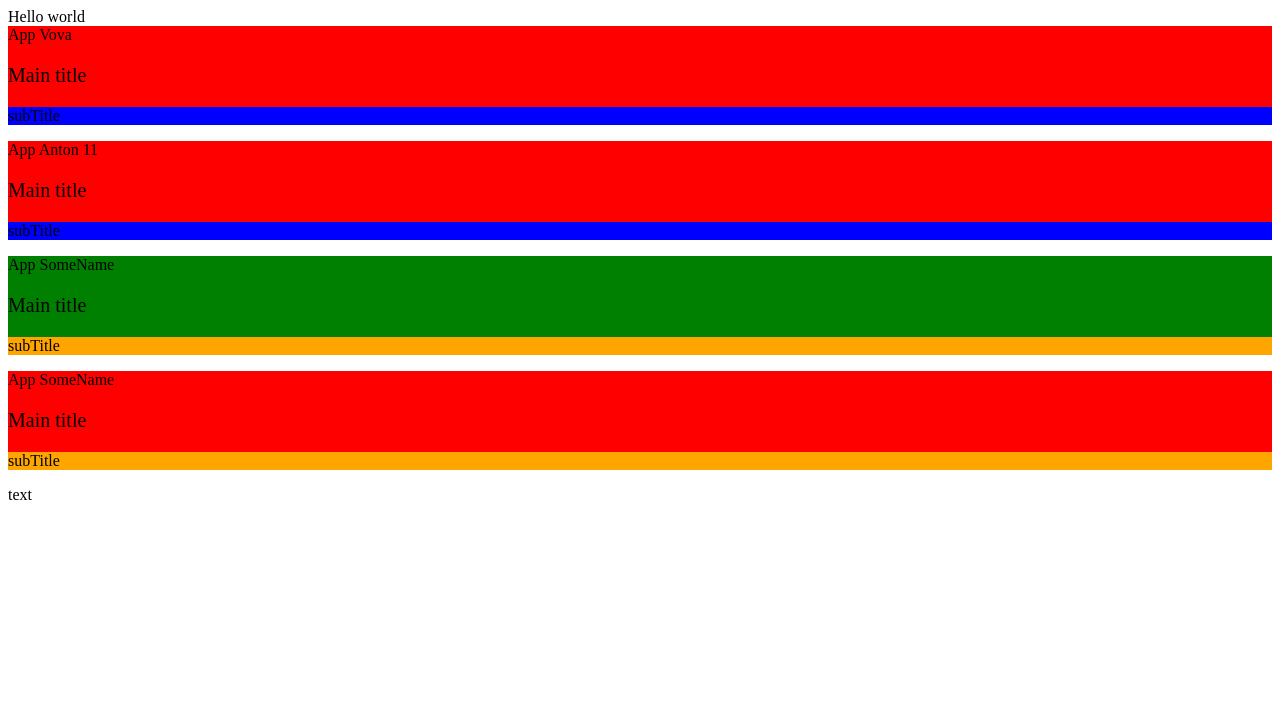
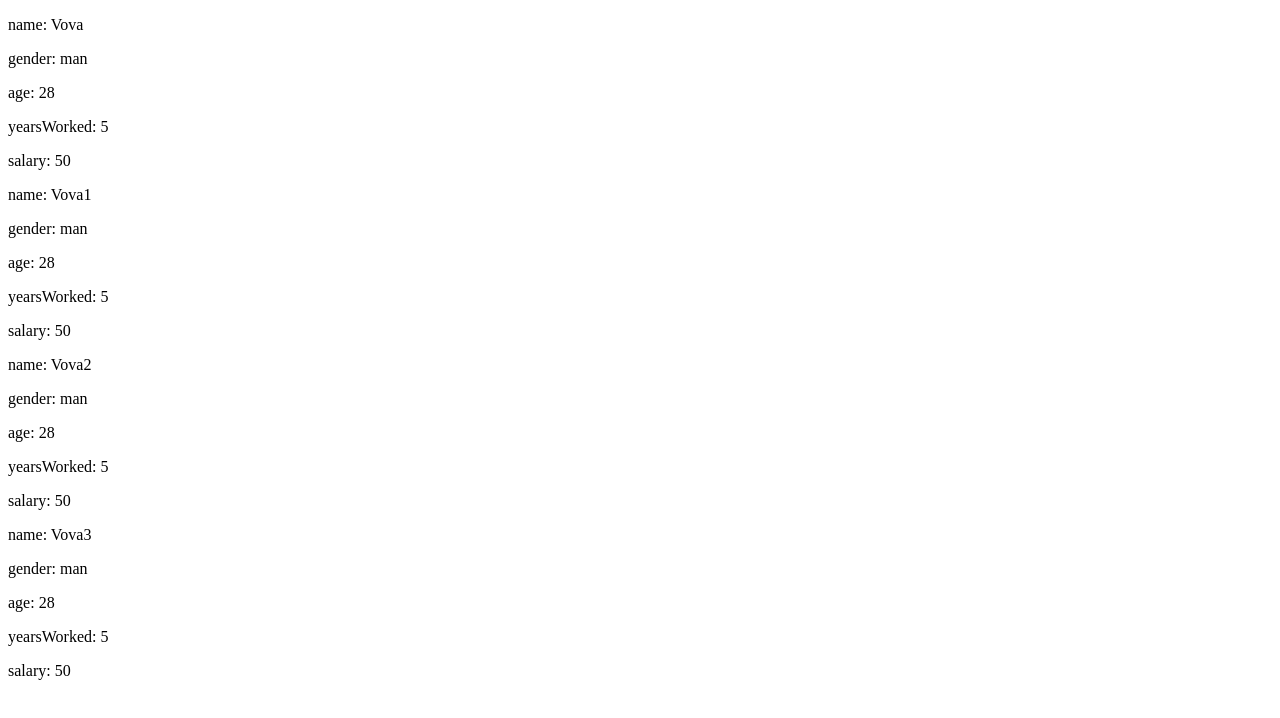
Before and after one commit to VolodymyrKalynii/skillup-front-end-0721, a React app: page / in a window 1280 px wide. Shown: the top 718 px of the page. Built offline with nearby package versions, Linux system fonts and the light colour scheme.

Commit message:
homework

```diff
--- a/src/components/app/App.jsx
+++ b/src/components/app/App.jsx
@@ -1,6 +1,5 @@
 import React from 'react';
-import {MainTitle} from './parts/main-title/MainTitle.jsx';
-import {SubTitle} from './parts/sub-title/SubTitle.jsx';
+import {MainTitle, UserInfo, SubTitle} from './parts';
 
 export const App = (p) => {
     console.log('p', p);
@@ -9,7 +8,8 @@ export const App = (p) => {
 
     return (
         <div style={{background}}>
-            App {name} {age}
+            {/*App {name} {age}*/}
+            <UserInfo/>
             <MainTitle/>
             <SubTitle/>
         </div>
--- /dev/null
+++ b/src/components/app/parts/index.js
@@ -0,0 +1,3 @@
+export {UserInfo} from './user-info/UserInfo';
+export {MainTitle} from './main-title/MainTitle';
+export {SubTitle} from './sub-title/SubTitle';
--- /dev/null
+++ b/src/components/app/parts/user-info/UserInfo.jsx
@@ -0,0 +1,15 @@
+import React from 'react';
+
+export const UserInfo = (p) => {
+    const {userName, userGender, userAge, yearsWorked} = p;
+
+    return (
+        <div>
+            <p>name: {userName}</p>
+            <p>gender: {userGender}</p>
+            <p>age: {userAge}</p>
+            <p>yearsWorked: {yearsWorked}</p>
+            <p>salary: {yearsWorked * 10}</p>
+        </div>
+    );
+};
--- a/src/index.js
+++ b/src/index.js
@@ -1,17 +1,22 @@
 import React from 'react';
 import ReactDOM from 'react-dom';
 import {App} from './components/app/App.jsx';
+import {UserInfo} from './components/app/parts';
 
 ReactDOM.render(
     <div>
-        Hello world
-        {/*<App></App>*/}
-        <App name={'Vova'} />
-        <App name={'Anton'} age={11}/>
-        <App/>
-        <App/>
+        {/*Hello world*/}
+        {/*/!*<App></App>*!/*/}
+        {/*<App name={'Vova'} />*/}
+        {/*<App name={'Anton'} age={11}/>*/}
+        {/*<App/>*/}
+        {/*<App/>*/}
 
-        <p>text</p>
+        {/*<p>text</p>*/}
+        <UserInfo userName={'Vova'} userGender={'man'} userAge={28} yearsWorked={5}/>
+        <UserInfo userName={'Vova1'} userGender={'man'} userAge={28} yearsWorked={5}/>
+        <UserInfo userName={'Vova2'} userGender={'man'} userAge={28} yearsWorked={5}/>
+        <UserInfo userName={'Vova3'} userGender={'man'} userAge={28} yearsWorked={5}/>
     </div>,
     document.getElementById('app')
 );
```
